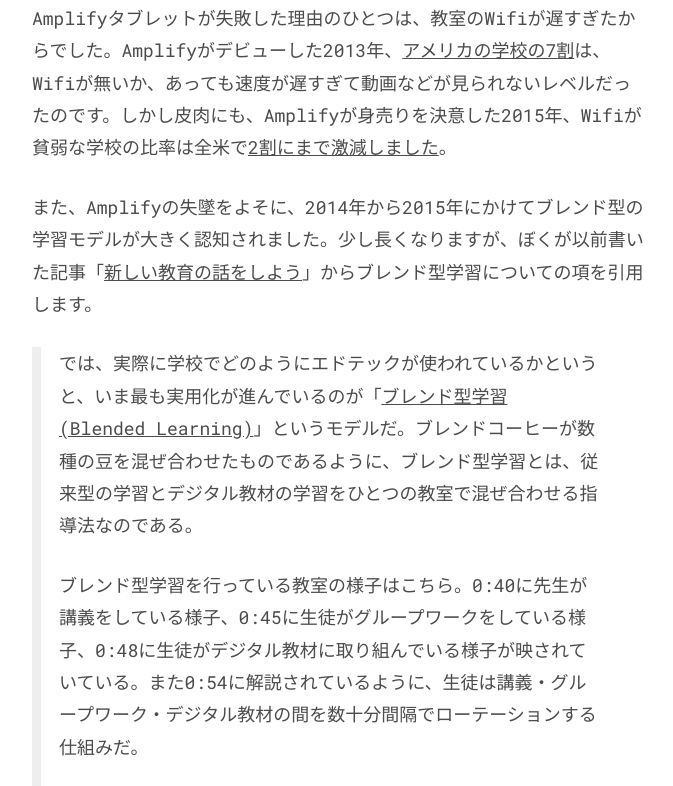
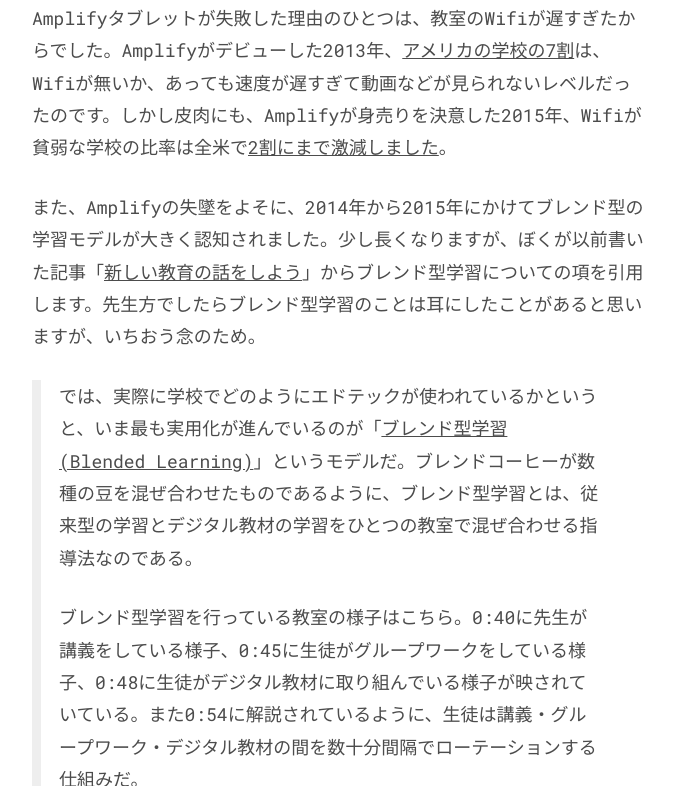
Before and after one commit to chibicode/senseicode, a Jekyll site: the page built from _posts/2016-07-01-edtech-hype-cycle.md, in a window 1280 px wide and 900 px high, scrolled down 13080 px, cut to the strip 0-786 px from the top of the window. Shown: the whole strip, without its empty margins (302-975 px from the left). Built offline with Jekyll 4.4.1, drawn with Linux system fonts in a browser that asks for light colours; comment, search, counter and statistics services are not loaded; some of the changed text lies outside the part shown.

Commit message:
:pencil:

```diff
--- a/_posts/2016-07-01-edtech-hype-cycle.md
+++ b/_posts/2016-07-01-edtech-hype-cycle.md
@@ -149,7 +149,7 @@
 
 Amplifyタブレットが失敗した理由のひとつは、教室のWifiが遅すぎたからでした。Amplifyがデビューした2013年、[アメリカの学校の7割](https://www.edsurge.com/research/special-reports/state-of-edtech-2016/k12_edtech_trends/infrastructure)は、Wifiが無いか、あっても速度が遅すぎて動画などが見られないレベルだったのです。しかし皮肉にも、Amplifyが身売りを決意した2015年、Wifiが貧弱な学校の比率は全米で[2割にまで激減しました](https://www.edsurge.com/research/special-reports/state-of-edtech-2016/k12_edtech_trends/infrastructure)。
 
-また、Amplifyの失墜をよそに、2014年から2015年にかけてブレンド型の学習モデルが大きく認知されました。少し長くなりますが、ぼくが以前書いた記事「[新しい教育の話をしよう](http://chibicode.com/yomikaki-soroban-monogatari/#14)」からブレンド型学習についての項を引用します。
+また、Amplifyの失墜をよそに、2014年から2015年にかけてブレンド型の学習モデルが大きく認知されました。少し長くなりますが、ぼくが以前書いた記事「[新しい教育の話をしよう](http://chibicode.com/yomikaki-soroban-monogatari/#14)」からブレンド型学習についての項を引用します。先生方でしたらブレンド型学習のことは耳にしたことがあると思いますが、いちおう念のため。
 
 > では、実際に学校でどのようにエドテックが使われているかというと、いま最も実用化が進んでいるのが「[ブレンド型学習 (Blended Learning)](https://ja.wikipedia.org/wiki/%E3%83%96%E3%83%AC%E3%83%B3%E3%83%89%E5%9E%8B%E5%AD%A6%E7%BF%92)」というモデルだ。ブレンドコーヒーが数種の豆を混ぜ合わせたものであるように、ブレンド型学習とは、従来型の学習とデジタル教材の学習をひとつの教室で混ぜ合わせる指導法なのである。
 >
@@ -168,3 +168,9 @@
 エドテックは前進しているとはいえ、Amplifyのような「幻滅」事例はこれからさらに増えるでしょう。だからアメリカの教育×IT業界で働く人のあいだでは、「どうやって迫り来る幻滅期を乗り越えるか」がよく話題にあがります。
 
 次回の後編記事ではそれについて書いていきたいと思います。前編はここまでです。ありがとうございました。
+
+## 追記・読んで下さった方の反応
+
+NewsPicksにて、公立高校教諭の方から以下のような指摘を頂きました。感謝です。
+
+![](/images/3/np-comment.png)
```
Also changed, not shown: images/3/np-comment.png (added).
